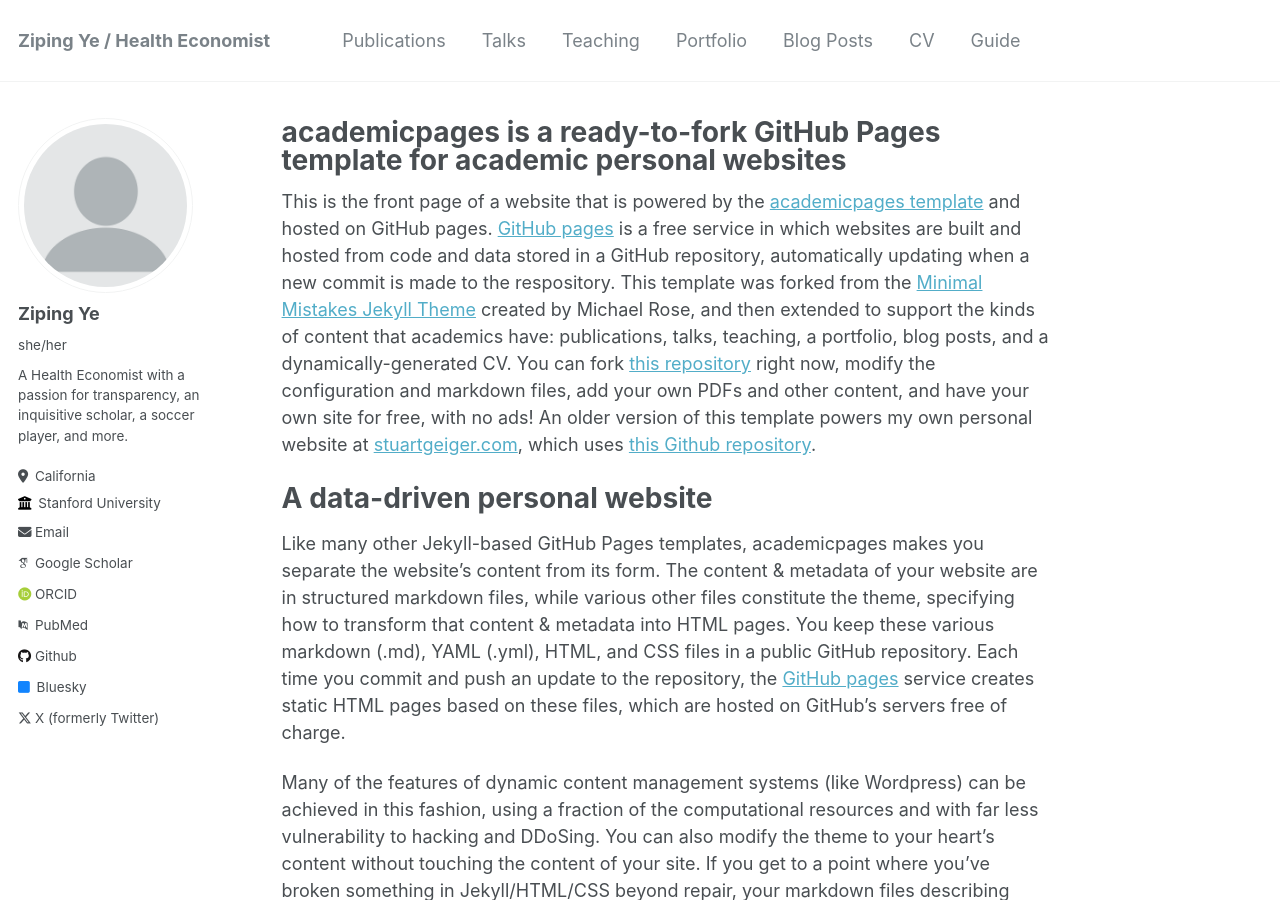
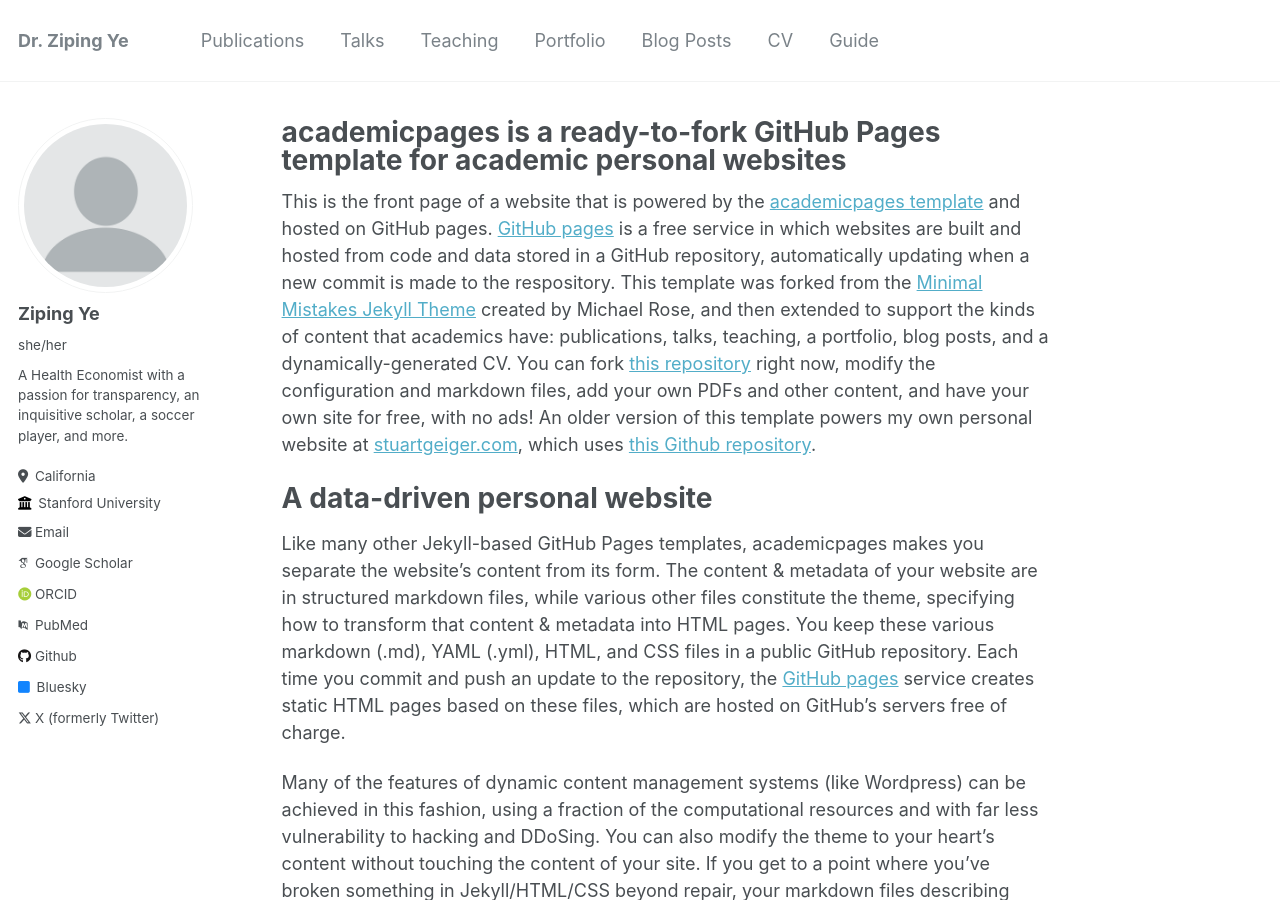
Before and after one commit to Yeatsea/Yeatsea.github.io, a Jekyll site: the page built from _pages/about.md, in a window 1280 px wide and 900 px high. Built offline with Jekyll 4.4.1, drawn with Linux system fonts in a browser that asks for light colours; some web fonts are replaced.

Commit message:
Update _config.yml

```diff
--- a/_config.yml
+++ b/_config.yml
@@ -8,7 +8,7 @@
 
 # Basic Site Settings
 locale                   : "en-US"
-title                    : "Ziping Ye / Health Economist"
+title                    : "Dr. Ziping Ye"
 title_separator          : "-"
 name                     : &name "Ziping Ye"
 description              : &description "personal description"
```
